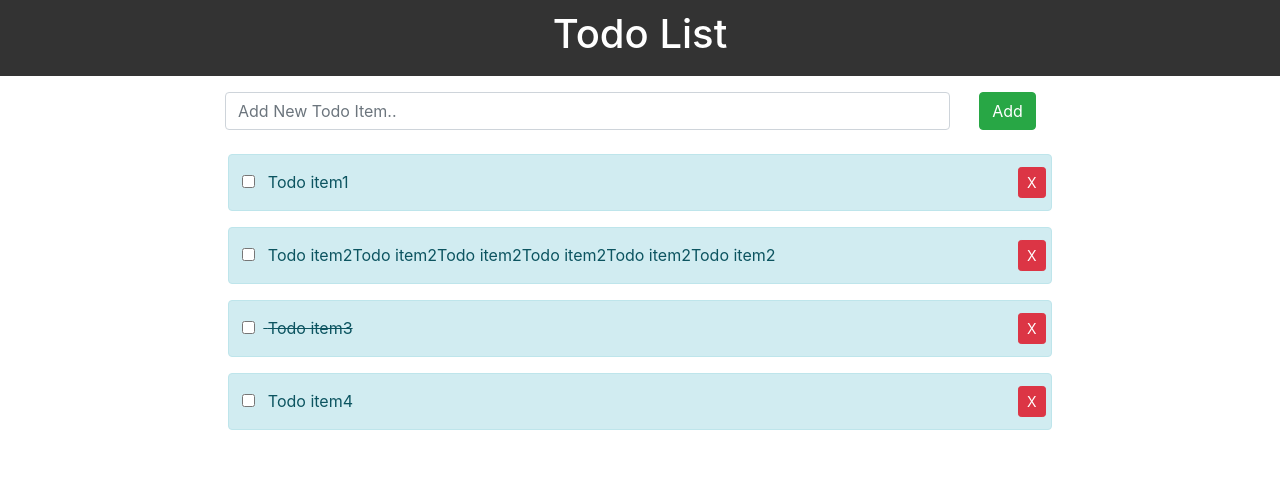
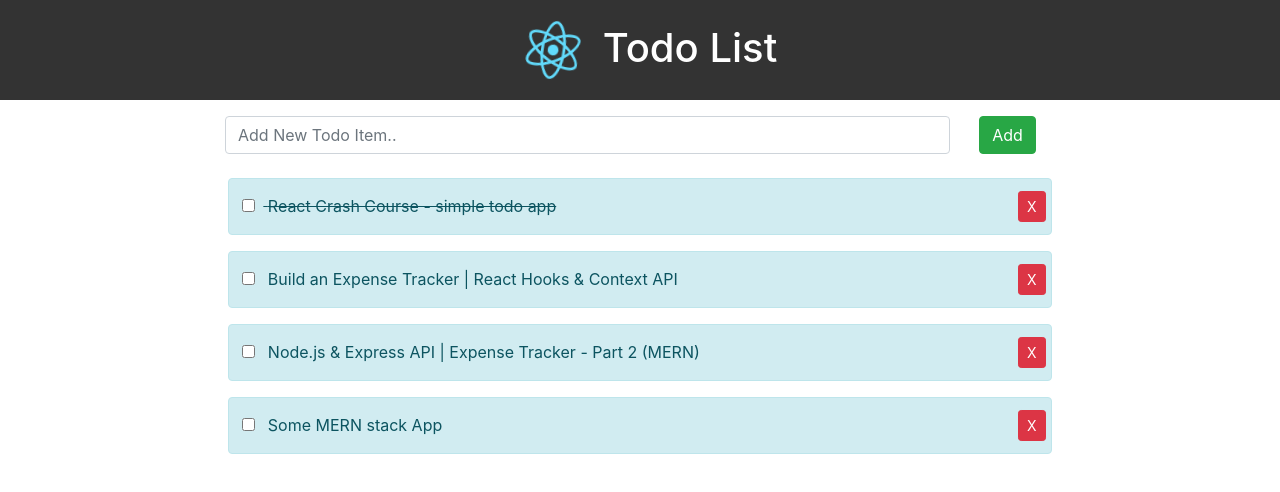
Before and after one commit to MelodyZhangHelloWorld/SimpleTodo_R, a React (Create React App) app: page / in a window 1280 px wide. Shown: the top 492 px of the page. Built offline with nearby package versions, Linux system fonts and the light colour scheme.

Commit message:
minorChange-layout
Signed-off-by: MelodyZhangHelloWorld <ge.zhang01@edu.sait.ca>

```diff
--- a/src/App.js
+++ b/src/App.js
@@ -21,22 +21,22 @@ class App extends Component {
         todos: [
             {
                 id: 1,
-                title: 'Todo item1',
-                completed: false,
+                title: 'React Crash Course - simple todo app',
+                completed: true,
             },
             {
                 id: 2,
-                title: 'Todo item2Todo item2Todo item2Todo item2Todo item2Todo item2',
+                title: 'Build an Expense Tracker | React Hooks & Context API',
                 completed: false,
             },
             {
                 id: 3,
-                title: 'Todo item3',
-                completed: true,
+                title: 'Node.js & Express API | Expense Tracker - Part 2 (MERN)',
+                completed: false,
             },
             {
                 id: 4,
-                title: 'Todo item4',
+                title: 'Some MERN stack App',
                 completed: false,
             },
         ]
--- a/src/components/layout/Header.js
+++ b/src/components/layout/Header.js
@@ -1,10 +1,17 @@
 import React from 'react'
+import logo from '../../logo.svg';
+import {Row} from 'react-bootstrap';
 
  function Header() {
     return (
         <div>
             <header style={headerStyle}>
-<h1> Todo List</h1>
+            <Row className="justify-content-center">
+            <img src={logo} className="App-logo" alt="logo"
+            style={{width: 100, height: 100, position: 'relative'}}/>
+<h1 className="mt-4"> Todo List</h1>
+            </Row>
+
 </header>
         </div>
     )
@@ -13,7 +20,8 @@ import React from 'react'
 const headerStyle = {
     background:'#333',
     color:'#fff',
-    padding:'10px'
+
+
 }
 
 export default Header;
```
Also changed, not shown: 1 other file (tests, documents, lock files or other folders).
